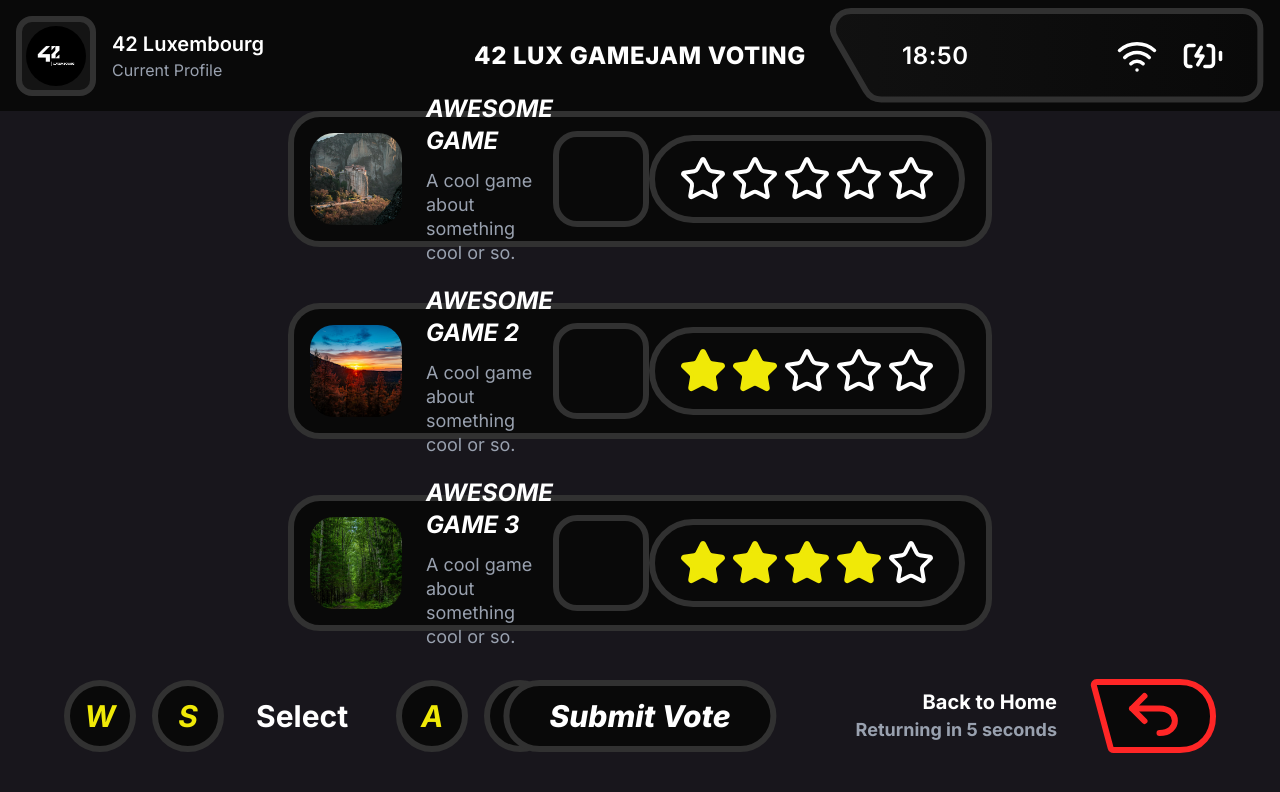
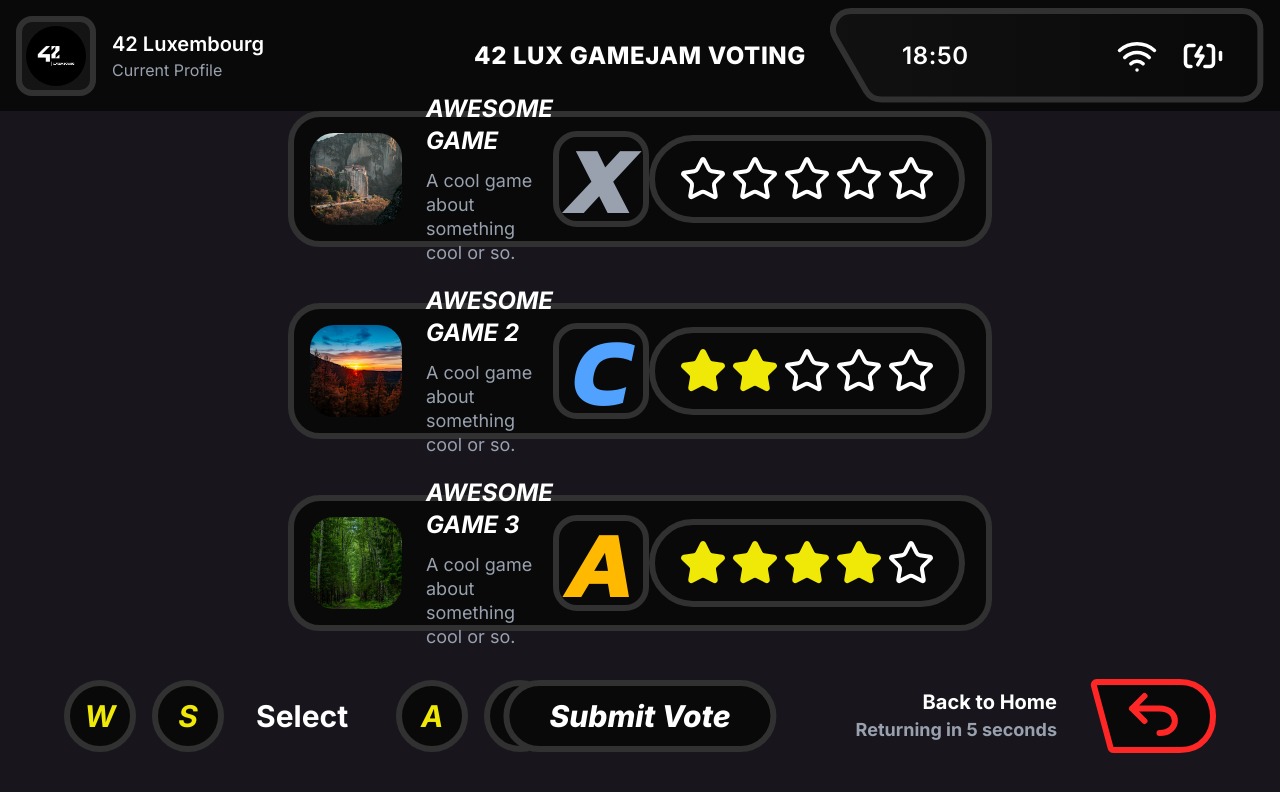
Before and after one commit to IanToujou/GameJam-Launcher-2026, a Next.js app: page /vote in a window 1280 px wide. Shown: the top 792 px of the page. Built offline with nearby package versions, Linux system fonts and the light colour scheme.

Commit message:
Added basic voting letters

```diff
--- a/src/components/box/BoxRating.tsx
+++ b/src/components/box/BoxRating.tsx
@@ -2,9 +2,18 @@ import { BoxRatingProps } from "@/types/props/box/BoxRatingProps";
 
 const BoxRating = (props: BoxRatingProps) => {
 
+    const letters = [
+        (<p className="text-gray-400">X</p>),
+        (<p className="text-red-400">D</p>),
+        (<p className="text-blue-400">C</p>),
+        (<p className="text-purple-400">B</p>),
+        (<p className="text-amber-400">A</p>),
+        (<p className="text-blue-100">S</p>),
+    ];
+
     return (
-        <div className="flex h-[12vh] aspect-square items-center justify-center bg-neutral-dark border-6 border-neutral-light rounded-3xl">
-
+        <div className="flex h-[12vh] aspect-square text-8xl font-kanit font-bold italic items-center justify-center bg-neutral-dark border-6 border-neutral-light rounded-3xl">
+            {letters[props.rating]}
         </div>
     );
 
```
